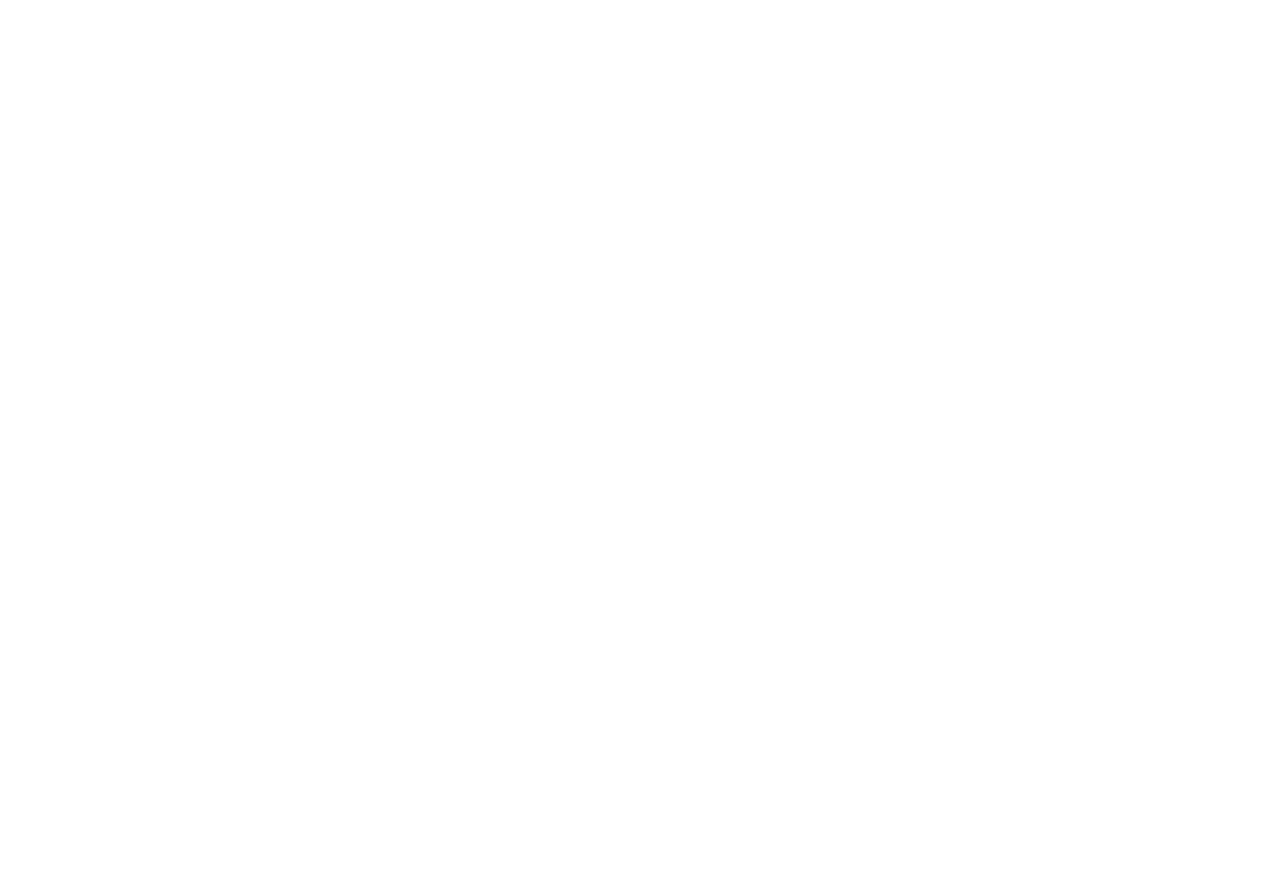
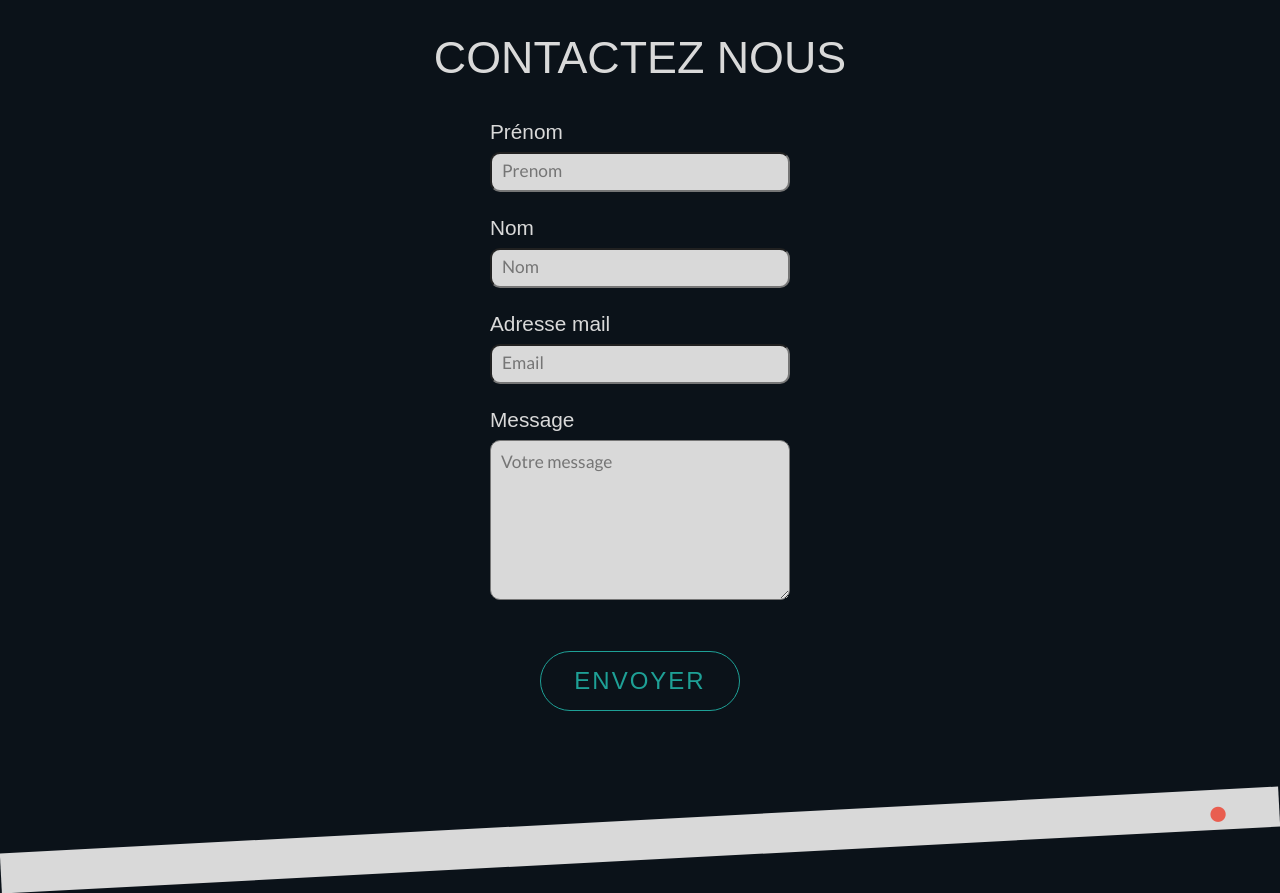
Before and after one commit to WildCodeSchool/2023-03-JS-Remote-Wild_Impact_Project-2_Team_B, a React (Vite) app in the folder frontend/: page / in a window 1280 px wide. Before the commit the page ends 800 px from the top, so only its background shows below. Built offline with nearby package versions, Linux system fonts and the light colour scheme; a web font is replaced by a local one.

Commit message:
contact - version 1

```diff
--- a/frontend/src/App.jsx
+++ b/frontend/src/App.jsx
@@ -5,8 +5,8 @@
 // US 3 import
 
 // US 4 import
-
-import "./App.scss";
+import Contact from './pages/Contact'
+import "./App.scss"
 
 function App() {
   return (
@@ -18,7 +18,9 @@ function App() {
       {/** US 3 Page */}
 
       {/** US 4 Page */}
+      <Contact />
     </div>
+
   );
 }
 
--- a/frontend/src/App.scss
+++ b/frontend/src/App.scss
@@ -6,3 +6,186 @@
   padding: 0;
   font-family: $base-font-family;
 }
+
+body {
+  background-color: $background-black;
+}
+
+/* CONTACT FORM */
+.contacttitle {
+  color: $background-light-grey;
+  text-align: center;
+  display: block;
+  margin: 2rem;
+  font-family: $title-font-family;
+  text-transform: uppercase;
+  font-weight: 400;
+  font-size: 2.8rem;
+}
+
+label {
+  color: $background-light-grey;
+  text-align: left;
+  display: block;
+  max-width: 300px;
+  margin-left: auto;
+  margin-right: auto;
+  font-family: $title-font-family;
+  font-weight: 300;
+  font-size: 1.3rem;
+}
+
+
+.container-form {
+  display: flex;
+  justify-content: center;
+  align-items: center;
+  flex-direction: column;
+}
+
+.ContactForm {
+  max-width: 400px;
+  width: 400px;
+  margin-left: auto;
+  margin-right: auto;
+  padding-top: 5px;
+  padding-bottom: 5px;
+  /*   z-index: 1;
+  animation: bounce 1.5s infinite;*/
+}
+
+::-webkit-input-placeholder {
+  font-size: 1.3em;
+}
+
+
+.animated {
+  background-color: $background-light-grey;
+  color: $background-black;
+  margin-top: 0px;
+  ;
+}
+
+
+.animated:hover {
+  border-bottom: 5px solid $blue;
+  height: 40px;
+  width: 340px;
+  transition: ease 0.5s;
+}
+
+
+.message {
+  background-color: $background-light-grey;
+  overflow: hidden;
+  height: 10rem;
+}
+
+.message:hover {
+  border-bottom: 5px solid $blue;
+  height: 15em;
+  width: 340px;
+  transition: ease 0.5s;
+}
+
+.formEntry {
+  display: block;
+  margin: 1.5rem auto;
+  min-width: 300px;
+  padding: 10px;
+  border-radius: 10px;
+  transition: all 0.5s ease 0s;
+  margin-top: 0.5rem;
+}
+
+.submit {
+  display: block;
+  margin: 1.5rem auto;
+  padding: 10px;
+  border-radius: 40px;
+  color: $blue;
+  border: 1px solid $blue;
+  background: none !important;
+  margin-top: 0.5rem;
+  font-family: $title-font-family;
+  font-size: 1.5rem;
+  line-height: 1;
+  min-width: 200px;
+  height: 60px;
+  cursor: pointer;
+  text-transform: uppercase;
+  position: relative;
+  letter-spacing: 2px;
+  transition: all .3s ease;
+}
+
+
+button:hover {
+  background-color: $blue;
+  color: $white;
+  letter-spacing: 5px;
+  transition: all .3s ease;
+  border: 3px dashed $white;
+}
+
+
+
+/* TEXTE DEFILANT */
+.messagedefilant {
+  margin-top: 30px;
+  display: block;
+  margin: auto auto;
+  padding: 0;
+  overflow: hidden;
+  position: relative;
+  width: 100%;
+  max-width: 100%;
+  height: 40px;
+  background-color: $background-light-grey;
+  transform: rotate(-3deg);
+  top: 20%;
+  margin-top: 5rem;
+}
+
+.messagedefilant div {
+  top: 10%;
+  position: absolute;
+  min-width: 100%;
+  /* au minimum la largeur du conteneur */
+}
+
+.messagedefilant div p,
+.messagedefilant div:after {
+  position: relative;
+  display: inline-block;
+  font-size: 2rem;
+  white-space: nowrap;
+  top: 0;
+  font-family: $title-font-family;
+  font-weight: 600;
+  line-height: 1;
+}
+
+
+.messagedefilant div>p {
+  animation: defilement 25s infinite linear;
+  display: inline;
+}
+
+
+.puce {
+  padding-left: 3rem;
+  padding-right: 3rem;
+  color: $red;
+  font-size: 35px;
+}
+
+@keyframes defilement {
+  0% {
+    margin-left: 50%;
+  }
+
+  100% {
+    margin-left: -50%;
+  }
+}
--- /dev/null
+++ b/frontend/src/pages/Contact.jsx
@@ -0,0 +1,80 @@
+import React, { useRef } from 'react';
+import emailjs from '@emailjs/browser'
+
+
+
+const Contact = () => {
+  const form = useRef();
+  const sendEmail = (e) => {
+    e.preventDefault(); emailjs.sendForm(process.env.REACT_APP_SERVICE_ID,
+      process.env.REACT_APP_TEMPLATE_ID, form.current,
+      process.env.REACT_APP_PUBLIC_KEY)
+      .then((result) => { alert('message sent successfully...'); console.log(result.text); },
+        (error) => { console.log(error.text); });
+  };
+
+
+  return (
+    <div>
+      <div className="container-form">
+        <h1 className='contacttitle'>Contactez nous</h1>
+        <form className="ContactForm" ref={form} onSubmit={sendEmail}>
+          <label htmlFor="firstName">Prénom</label>
+          <input
+            name='user_firstName'
+            type="text"
+            id="firstName"
+            className="firstname formEntry animated"
+            placeholder="Prenom"
+          />
+          <label htmlFor="lastName">Nom</label>
+          <input
+            name='user_lastName'
+            type="text"
+            id="lastName"
+            className="name formEntry animated"
+            placeholder="Nom"
+          />
+          <label htmlFor="Email">Adresse mail</label>
+          <input
+            name='user_email'
+            type="text"
+            id="email"
+            className="email formEntry animated"
+            placeholder="Email"
+          />
+          <label htmlFor="Message">Message</label>
+          <textarea
+            name='umessage'
+            id="message"
+            className="message formEntry"
+            placeholder="Votre message"
+          ></textarea>
+          <br />
+          <button type="submit" className="submit" onClick={() => {
+            alert("Message Sent.");
+          }}>
+            Envoyer
+          </button>
+
+        </form>
+      </div>
+      <div class="messagedefilant">
+
+        <div>
+          <p> <span class="puce">•</span> HIRE SUPERHERO<span class="puce">•</span> HIRE SUPERHERO <span
+            class="puce">•</span>
+            HIRE SUPERHERO<span class="puce">•</span> HIRE SUPERHERO
+            <span class="puce">•</span> HIRE SUPERHERO<span class="puce">•</span> HIRE SUPERHERO
+            <span class="puce">•</span> HIRE SUPERHERO <span class="puce">•</span> HIRE SUPERHERO<span class="puce">•</span>
+            HIRE SUPERHERO
+            <span class="puce">•</span> HIRE SUPERHERO
+          </p>
+
+        </div>
+      </div>
+    </div>
+  );
+};
+
+export default Contact;
```
